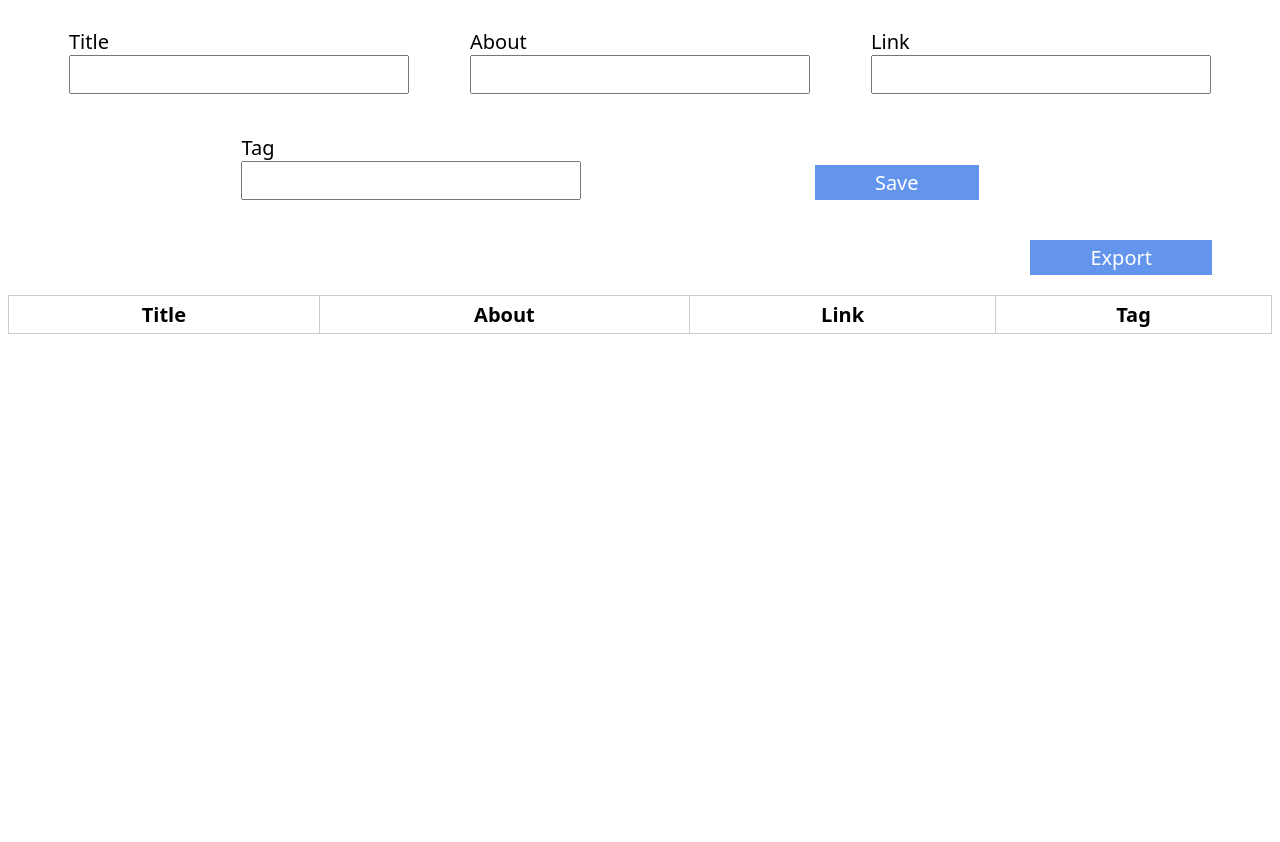
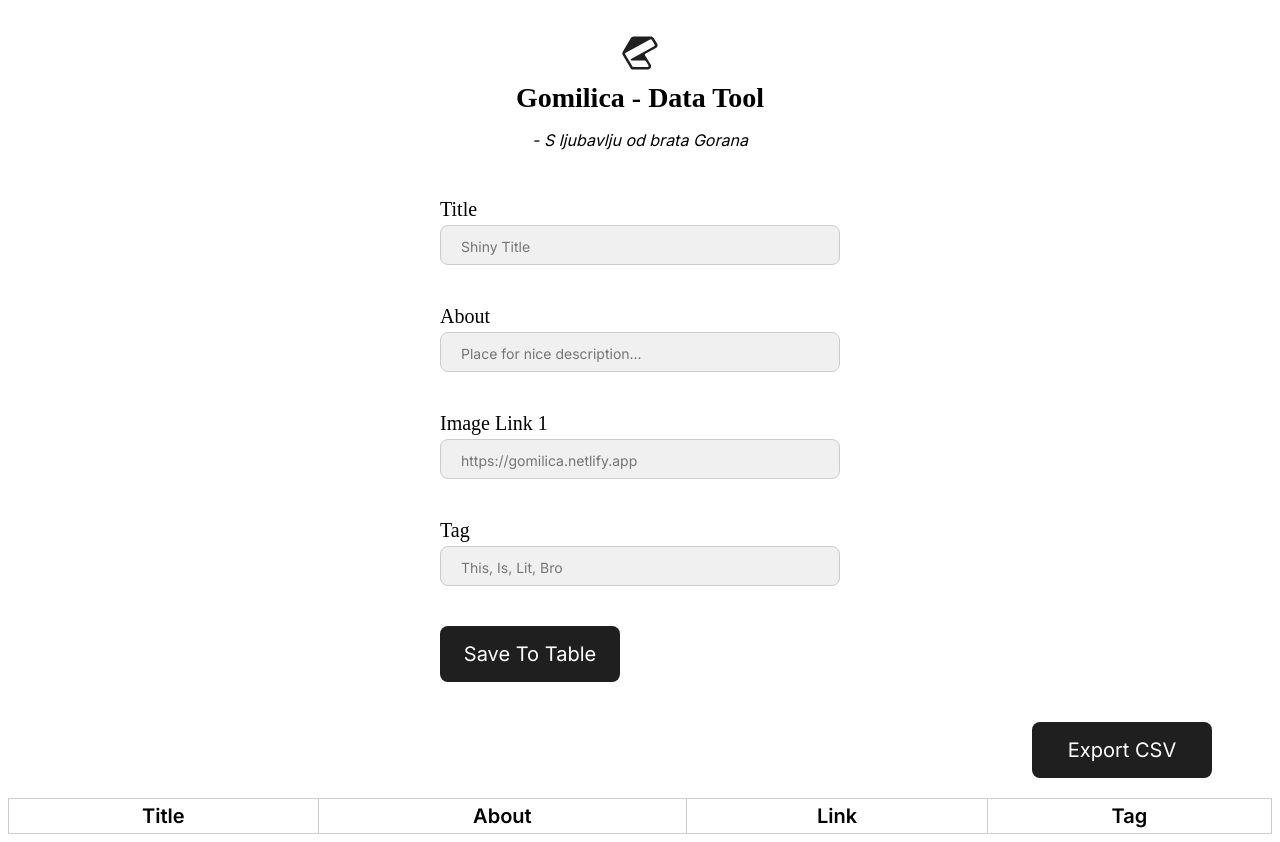
Before and after one commit to GoranUI/gomilica, a plain HTML site: page index.html in a window 1280 px wide. Before the commit the page ends 800 px from the top, so only its background shows below. Drawn offline with Linux system fonts and the light colour scheme.

Commit message:
Add files via upload

```diff
--- a/css/main.css
+++ b/css/main.css
@@ -1,7 +1,14 @@
+
+@import url('https://fonts.googleapis.com/css2?family=Inter:wght@400;500;600&display=swap');
+@font-face {
+  font-family: AppleGaramond;
+  src: url(../css/AppleGaramond.ttf)s
+}
+
 * {
   box-sizing: border-box;
-  font-family: system-ui, -apple-system, BlinkMacSystemFont, 'Segoe UI', Roboto, Oxygen, Ubuntu, Cantarell, 'Open Sans',
-    'Helvetica Neue', sans-serif;
+  font-family: 'Inter', sans-serif;
+
 }
 html {
   font-size: 20px;
@@ -9,7 +16,9 @@ html {
 #collect form {
   display: flex;
   flex-wrap: wrap;
-  justify-content: space-evenly;
+  justify-content: center;
+  flex-direction: column;
+  align-content: center;
 }
 #collect form p {
   display: flex;
@@ -19,14 +28,29 @@ html {
 input {
   font-size: 1rem;
   padding: 0.2rem 1rem;
+  border-radius: 8px;
+  border: 1px solid #ccc;
+  background-color: #f0f0f0;
+  width: 400px;
+  height: 40px;
+}
+input::placeholder{
+  font-size: 14px;
+}
+
+label {
+  font-family: AppleGaramond;
+  padding-bottom: 4px;
 }
 button {
-  background-color: cornflowerblue;
+  border-radius: 8px;
+  background-color: #1f1f1f;
   color: white;
   font-size: 1rem;
-  padding: 0.2rem 3rem;
+  padding: 16px 22px;
   border: none;
   margin-right: 3rem;
+  width: 180px;
 }
 #display > p {
   text-align: right;
@@ -45,3 +69,34 @@ td {
 tbody > tr:nth-child(odd) {
   background-color: #eee;
 }
+
+.h2 {
+  font-family: AppleGaramond;
+}
+
+.logowrap {
+  padding: 28px;
+  display: flex;
+    justify-content: center;
+    flex-direction: column;
+    align-items: center;
+    gap: 12px;
+}
+
+.logoimg {
+  width: 36px;
+}
+
+.logotype {
+  font-family: AppleGaramond;
+font-size: 28px;
+margin: 0;
+
+}
+
+.logosub {
+  font-style: italic;
+  font-size: 16px;
+  margin: 0;
+  padding-top: 4px;
+}
--- a/index.html
+++ b/index.html
@@ -8,32 +8,39 @@
     <link rel="stylesheet" href="./css/main.css" />
   </head>
   <body>
+    <div class="logowrap">
+      <img class="logoimg" src="css/gomila_logo.svg" >
+      <h2 class="logotype">Gomilica - Data Tool</h2>
+      <p class="logosub">- S ljubavlju od brata Gorana</p>
+
+    </div>
     <div id="collect">
       <form>
         <p>
           <label for="title">Title</label>
-          <input type="text" id="title" name="title" value="" />
+          <input placeholder="Shiny Title" type="text" id="title" name="title" value="" />
         </p>
         <p>
           <label for="about">About</label>
-          <input type="text" id="about" name="about" value="" />
+          <input placeholder="Place for nice description..." type="text" id="about" name="about" value="" />
         </p>
         <p>
-          <label for="Link">Link</label>
-          <input type="text" id="Link" name="Link" value="" />
+          <label for="Link">Image Link 1</label>
+          <input placeholder="https://gomilica.netlify.app" type="link" id="Link" name="Link" value="" />
+        </p>
+
+        <p>
+          <label for="tag">Tag</label>
+          <input placeholder="This, Is, Lit, Bro" type="text" id="tag" name="tag" value="" />
         </p>
         <p>
-          <label for="tag">Tag</label>
-          <input type="text" id="tag" name="tag" value="" />
-        </p>
-        <p>
-          <button id="btnSave">Save</button>
+          <button id="btnSave">Save To Table</button>
         </p>
       </form>
     </div>
     <div id="display">
       <p>
-        <button id="btnExport">Export</button>
+        <button id="btnExport">Export CSV</button>
       </p>
       <table>
         <thead>
```
Also changed, not shown: css/AppleGaramond.ttf (added), css/gomila_logo.svg (added), js/app.js (line endings or trailing spaces).
